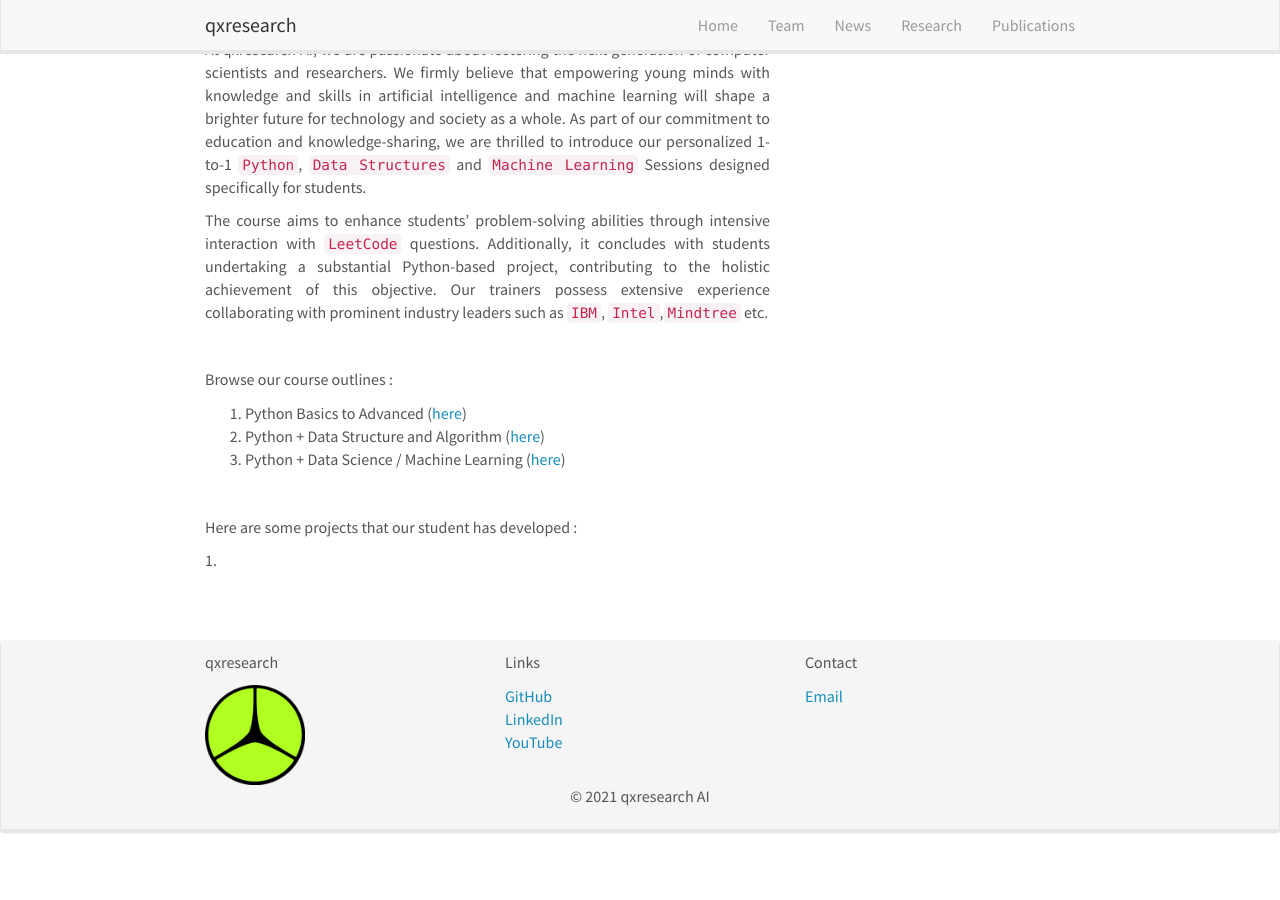
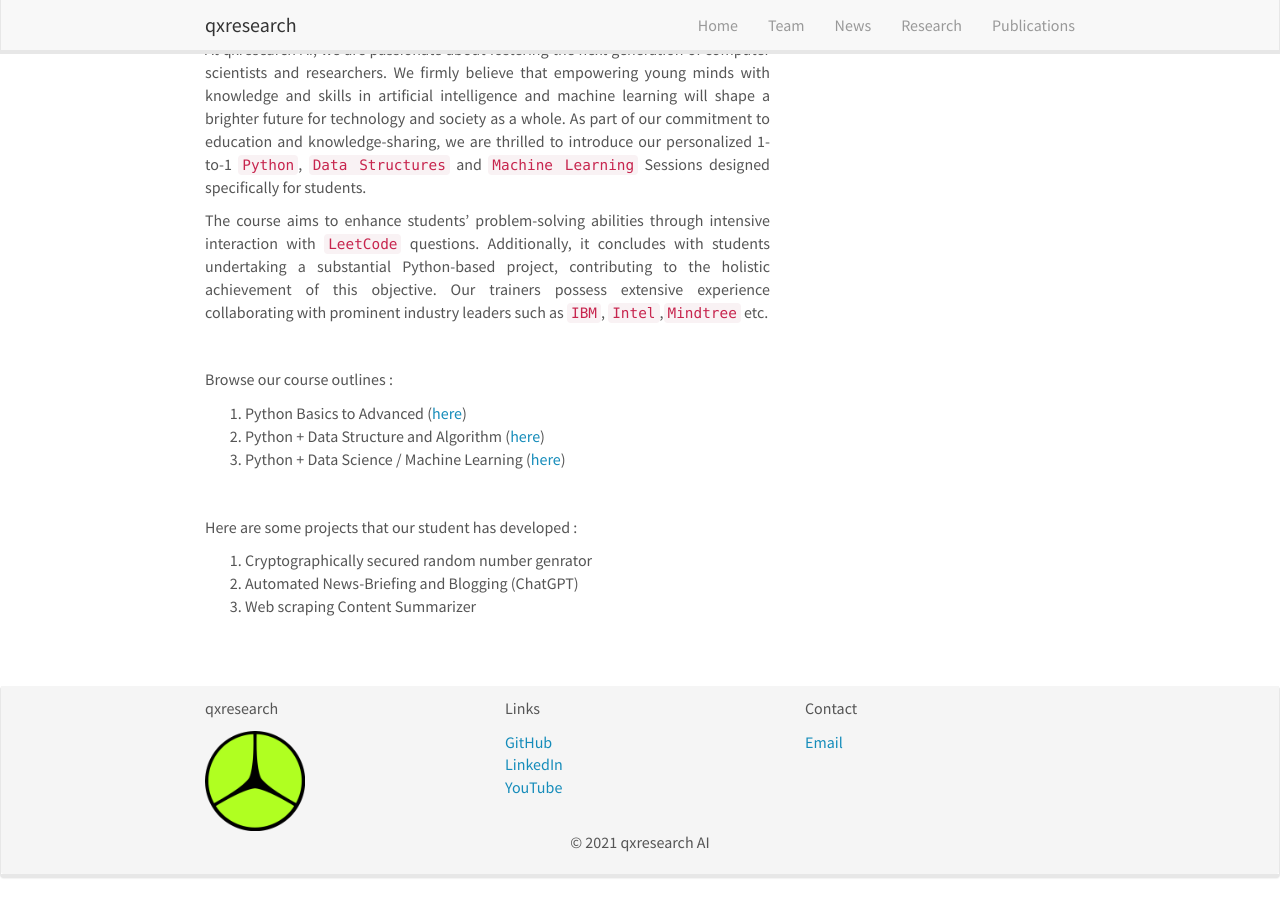
Before and after one commit to qxresearch/qxresearch.github.io, a Jekyll site: the page built from _pages/home.md, in a window 1280 px wide and 900 px high, scrolled down 807 px. Built offline with Jekyll 4.4.1, drawn with Linux system fonts in a browser that asks for light colours; nearby versions of some CDN libraries; comment, search, counter and statistics services are not loaded; before the commit the page ends 1662 px from its top, so only the background shows below that.

Commit message:
Update home.md

```diff
--- a/_pages/home.md
+++ b/_pages/home.md
@@ -38,7 +38,9 @@ Browse our course outlines :
 
 Here are some projects that our student has developed :
 
-1.
+1. Cryptographically secured random number genrator
+2. Automated News-Briefing and Blogging (ChatGPT)
+3. Web scraping Content Summarizer
 
 <br>
 <br>
```
